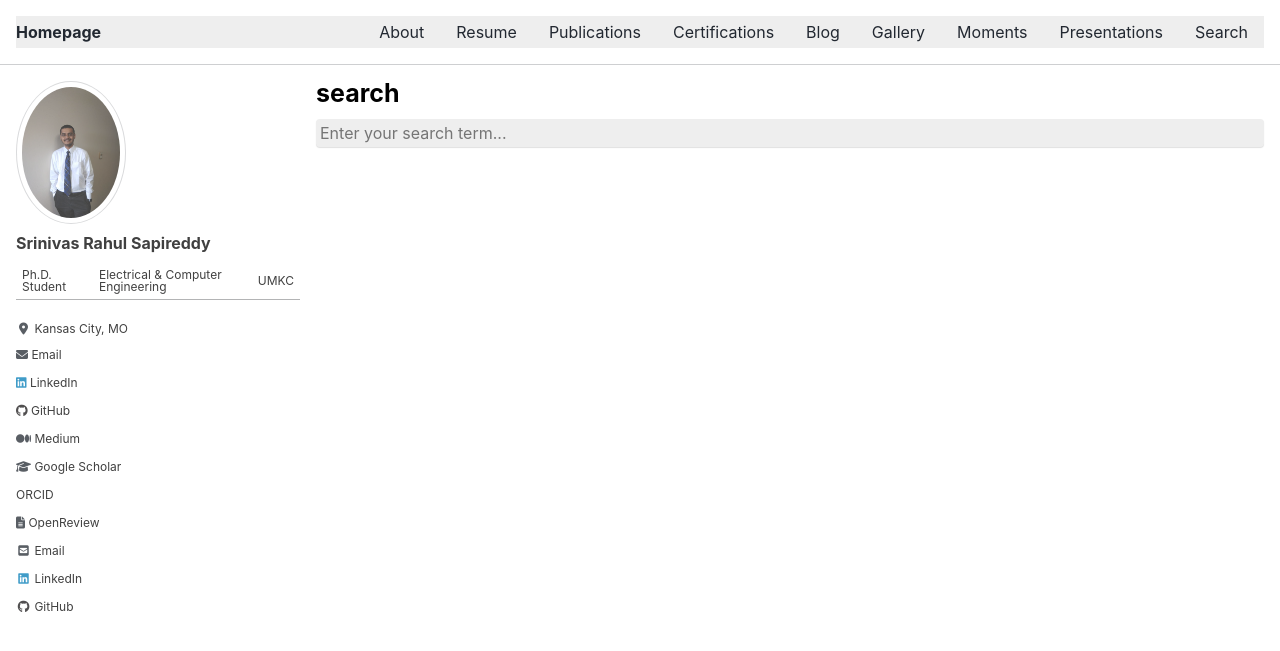
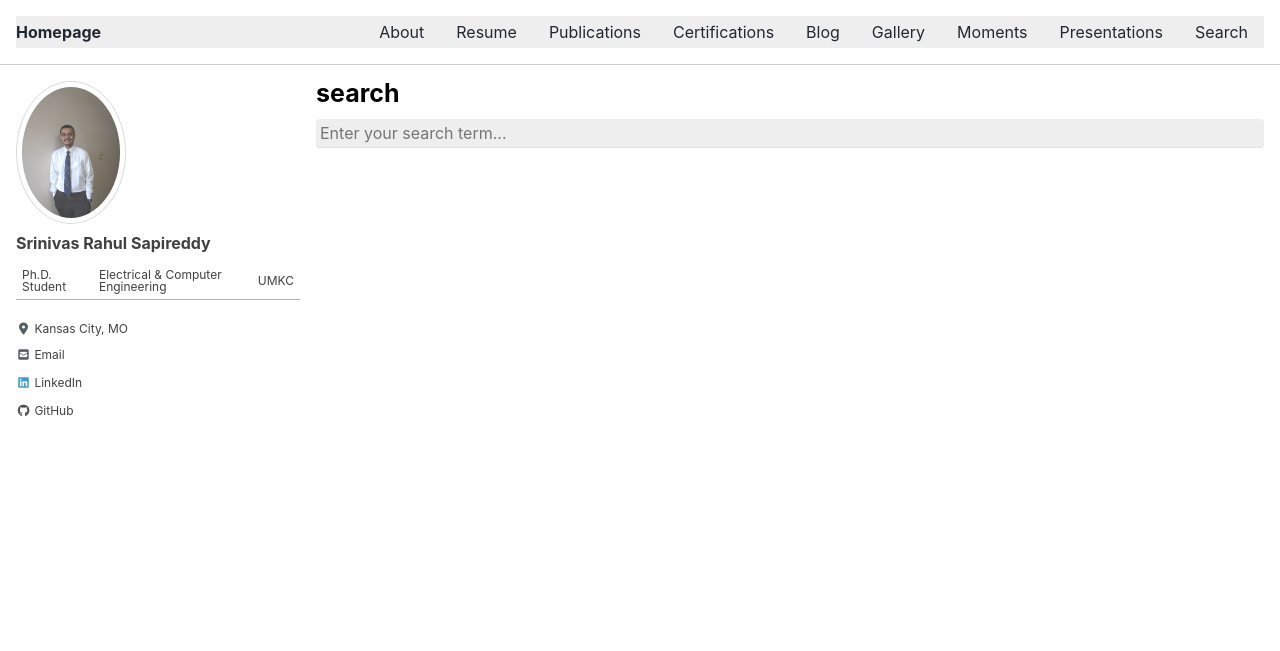
Before and after one commit to srsapireddy/srsapireddy.github.io, a Jekyll site: the page built from _pages/search.md, in a window 1280 px wide and 900 px high. Shown: the top 651 px of the window. Built offline with Jekyll 4.4.1, drawn with Linux system fonts in a browser that asks for light colours; cached includes are drawn as plain includes; nearby versions of some CDN libraries.

Commit message:
Update _config.yml

```diff
--- a/_config.yml
+++ b/_config.yml
@@ -115,28 +115,7 @@
   github           : "srsapireddy"
   linkedin         : "srsapireddy2020"
   orcid            : "0000-0002-9898-6810"
-  links:
-    - label: "Email"
-      icon: "fas fa-envelope"
-      url: "mailto:sapireddysrinivas2020@gmail.com"
-    - label: "LinkedIn"
-      icon: "fab fa-linkedin"
-      url: "https://www.linkedin.com/in/srsapireddy2020/"
-    - label: "GitHub"
-      icon: "fab fa-github"
-      url: "https://github.com/srsapireddy"
-    - label: "Medium"
-      icon: "fab fa-medium"
-      url: "https://medium.com/@srsapireddy"
-    - label: "Google Scholar"
-      icon: "fas fa-graduation-cap"
-      url: "https://scholar.google.com/citations?user=08fgpdIAAAAJ"
-    - label: "ORCID"
-      icon: "ai ai-orcid"
-      url: "https://orcid.org/0000-0002-9898-6810"
-    - label: "OpenReview"
-      icon: "fas fa-file-alt"
-      url: "https://openreview.net/profile?id=~Srinivas_Rahul_Sapireddy1"
+
 
 
 
```
